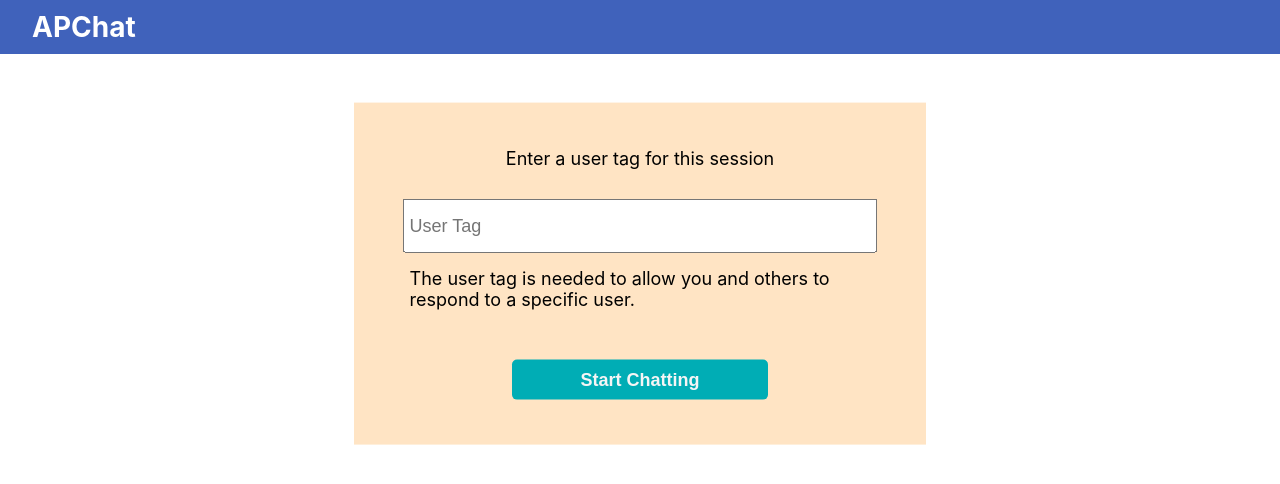
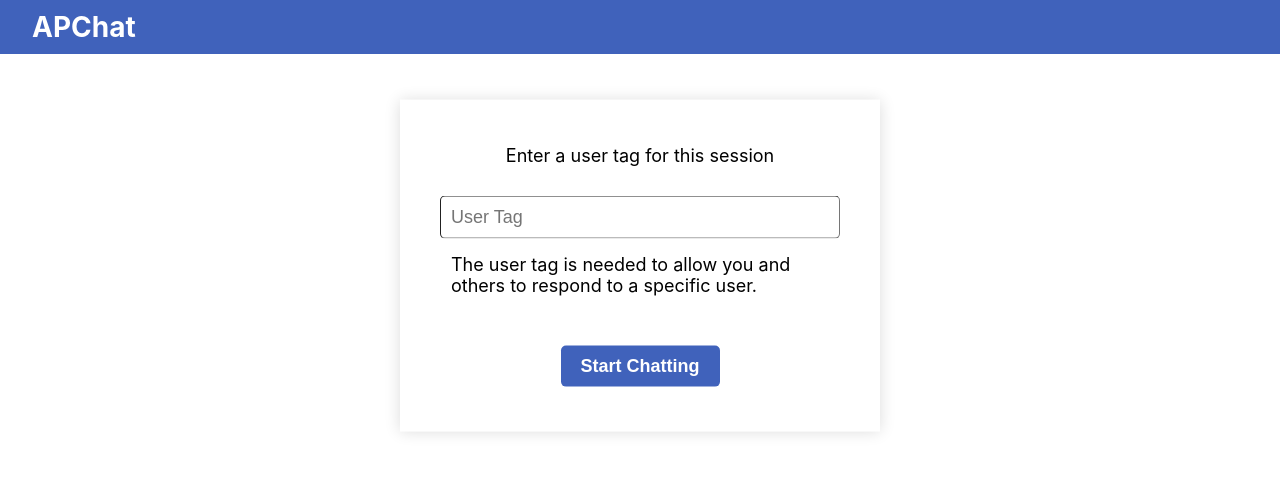
Before and after one commit to amyyyyphan/APChat, a React (Create React App) app in the folder frontend/: page /create-user-tag in a window 1280 px wide. Shown: the top 484 px of the page. Built offline with nearby package versions, Linux system fonts and the light colour scheme; no server answers.

Commit message:
restyle create user tag page

```diff
--- a/frontend/src/pages/CreateUserTag/CreateUserTagPage.js
+++ b/frontend/src/pages/CreateUserTag/CreateUserTagPage.js
@@ -38,12 +38,14 @@ const CreateUserTagPage = () => {
           <Link className={styles.title} to="/">APChat</Link>
         </div>
       </div>
+      <div className={styles.formContainer}>
         <div className={styles.userTagForm}>
           <form onSubmit={handleSubmit}>
             <div className={styles.enterUserTagPrompt}>
               <label>Enter a user tag for this session</label>
             </div>
             <input
+              required
               className={styles.userTagInput}
               placeholder="User Tag"
               onChange={(e) => setUserTag(e.target.value)}
@@ -53,6 +55,7 @@ const CreateUserTagPage = () => {
           </form>
         </div>
       </div>
+    </div>
   )
 }
 
--- a/frontend/src/pages/CreateUserTag/CreateUserTagPage.module.css
+++ b/frontend/src/pages/CreateUserTag/CreateUserTagPage.module.css
@@ -3,6 +3,7 @@
   position: fixed;
   top: 0;
   width: 100%;
+  z-index: 1;
 }
 
 .topBarContent {
@@ -19,14 +20,20 @@
   text-decoration: none;
 }
 
+.formContainer {
+  position: relative;
+}
+
 .userTagForm {
-  width: 40%;
+  width: 420px;
   text-align: center;
   padding: 30px;
-  margin: auto;
-  position: relative;
-  transform: translateY(30%);
-  background-color: bisque;
+  position: absolute;
+  top: 30%;
+  left: 50%;
+  transform: translate(-50%, 30%);
+  background-color: white;
+  box-shadow: 0 0 15px rgb(220, 220, 220);
 }
 
 .enterUserTagPrompt {
@@ -36,10 +43,11 @@
 
 .userTagInput {
   width: 90%;
-  margin: 15px;
-  padding: 5px 5px;
-  height: 40px;
+  margin: 15px auto;
+  padding: 10px;
   font-size: 18px;
+  border-width: 1px;
+  border-radius: 5px 5px 5px 5px;
 }
 
 .userTagExplanation {
@@ -52,12 +60,11 @@
 .startChattingButton {
   border: none;
   border-radius: 5px 5px 5px 5px;
+  padding: 10px 20px;
   text-align: center;
   font-size: 18px;
   font-weight: bold;
-  width: 50%;
-  height: 40px;
   margin: 50px 15px 15px 15px;
-  background-color: #00adb5;
-  color: #f5f5f5;
+  background-color: #4062bb;
+  color: white;
 }
```
Lines whose indentation alone changed are shown as unchanged.
